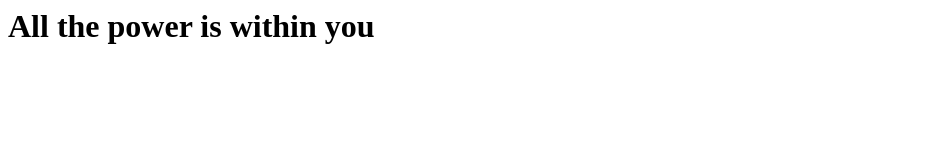
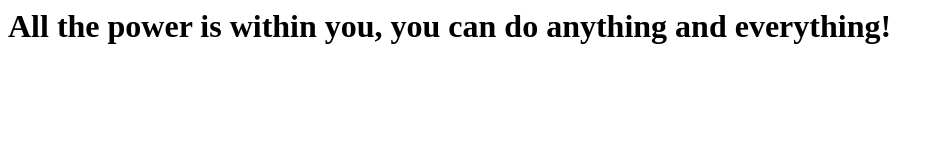
Before and after one commit to jainshailesh-github/firstgitrepo, a plain HTML site: page index.html in a window 1280 px wide. Shown: the whole page, without its empty margins (0-944 px from the left). Drawn offline with Linux system fonts and the light colour scheme.

Commit message:
completed the first code

```diff
--- a/index.html
+++ b/index.html
@@ -1,6 +1,6 @@
 <html>
 	<body>
-		<h1> All the power is within you </h1>
+		<h1> All the power is within you, you can do anything and everything! </h1>
 
 	</body>
 </html>
```
